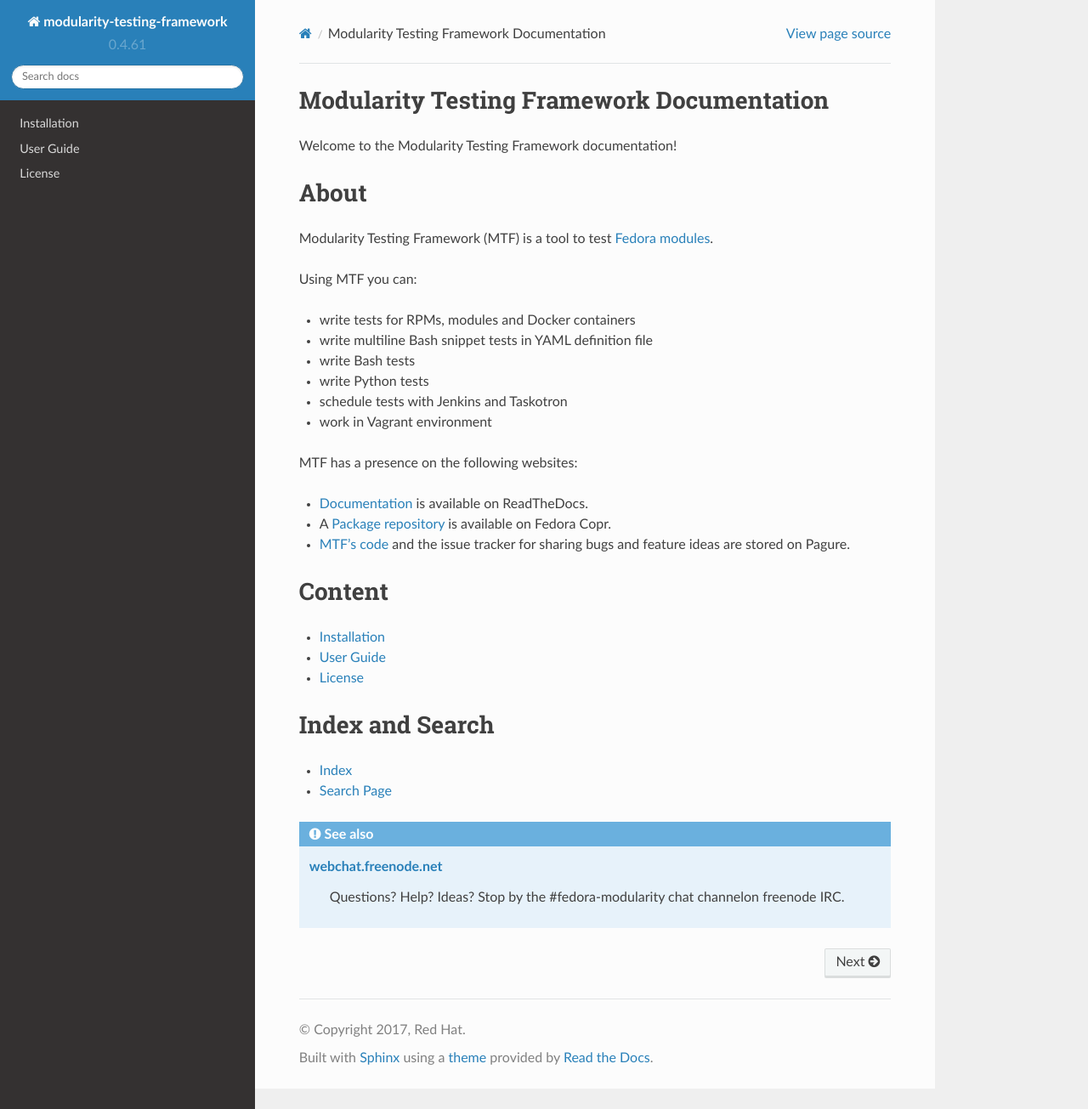
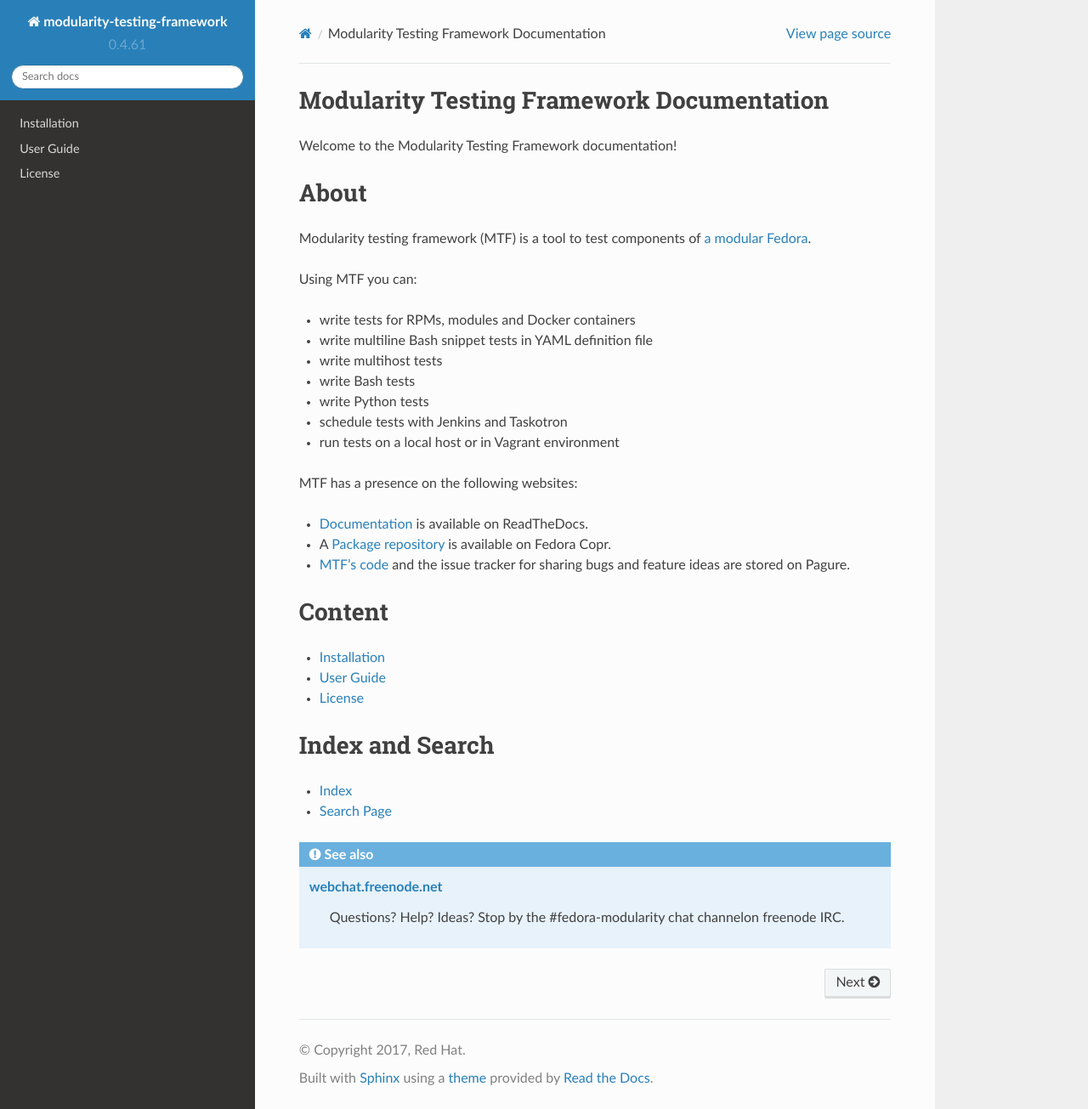
Before and after one commit to fedora-modularity/meta-test-family, a Sphinx documentation site: the page built from docs/index.rst, in a window 1280 px wide and 1305 px high. Shown: the whole window at 85% size. Built offline with Sphinx 7.4.7 and the Read the Docs theme 2.0.0, drawn with Linux system fonts in a browser that asks for light colours; pages that are not in the unit, such as notebooks, are missing from menus.

Commit message:
docs following PR review remarks

```diff
--- a/docs/index.rst
+++ b/docs/index.rst
@@ -6,16 +6,17 @@
 About
 =====
 
-Modularity Testing Framework (MTF) is a tool to test `Fedora modules`_.
+Modularity testing framework (MTF) is a tool to test components of `a modular Fedora`_.
 
 Using MTF you can:
 
 * write tests for RPMs, modules and Docker containers
 * write multiline Bash snippet tests in YAML definition file
+* write multihost tests
 * write Bash tests
 * write Python tests
 * schedule tests with Jenkins and Taskotron
-* work in Vagrant environment
+* run tests on a local host or in Vagrant environment
 
 MTF has a presence on the following websites:
 
@@ -24,7 +25,7 @@
 * `MTF's code`_ and the issue tracker for sharing bugs and feature ideas are stored on Pagure.
 
 .. _Documentation: http://modularity-testing-framework.readthedocs.io
-.. _Fedora modules: https://github.com/modularity-modules
+.. _a modular Fedora: https://docs.pagure.org/modularity/
 .. _Package repository: https://copr.fedorainfracloud.org/coprs/phracek/Modularity-testing-framework/
 .. _MTF's code: https://pagure.io/modularity-testing-framework
 
--- a/docs/user_guide/index.rst
+++ b/docs/user_guide/index.rst
@@ -17,7 +17,7 @@
 
 .. _sanity tests: https://pagure.io/modularity-testing-framework/blob/master/f/examples/template/sanity_template.py
 
-5. In the directory ``tests`` create a ``Makefile`` as below. Line ``generator`` is optional and needed only if you have multiline Bash snippet tests.
+5. In the directory ``tests`` create a ``Makefile`` as below. Mind to keep the ``generator`` line only if there are multiline Bash snippet tests in the ``tests/config.yaml`` file.
 
  .. code-block:: makefile
 
```
Also changed, not shown: README.md (+1 -1 lines).
